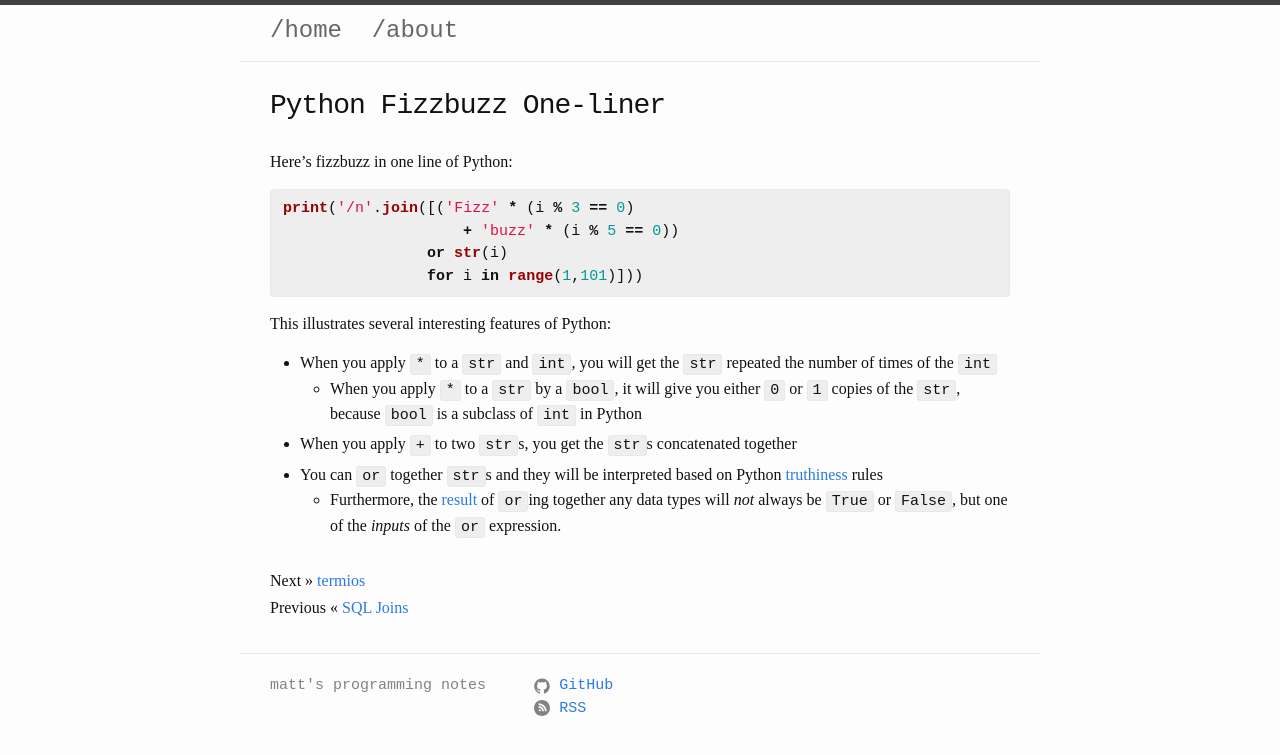
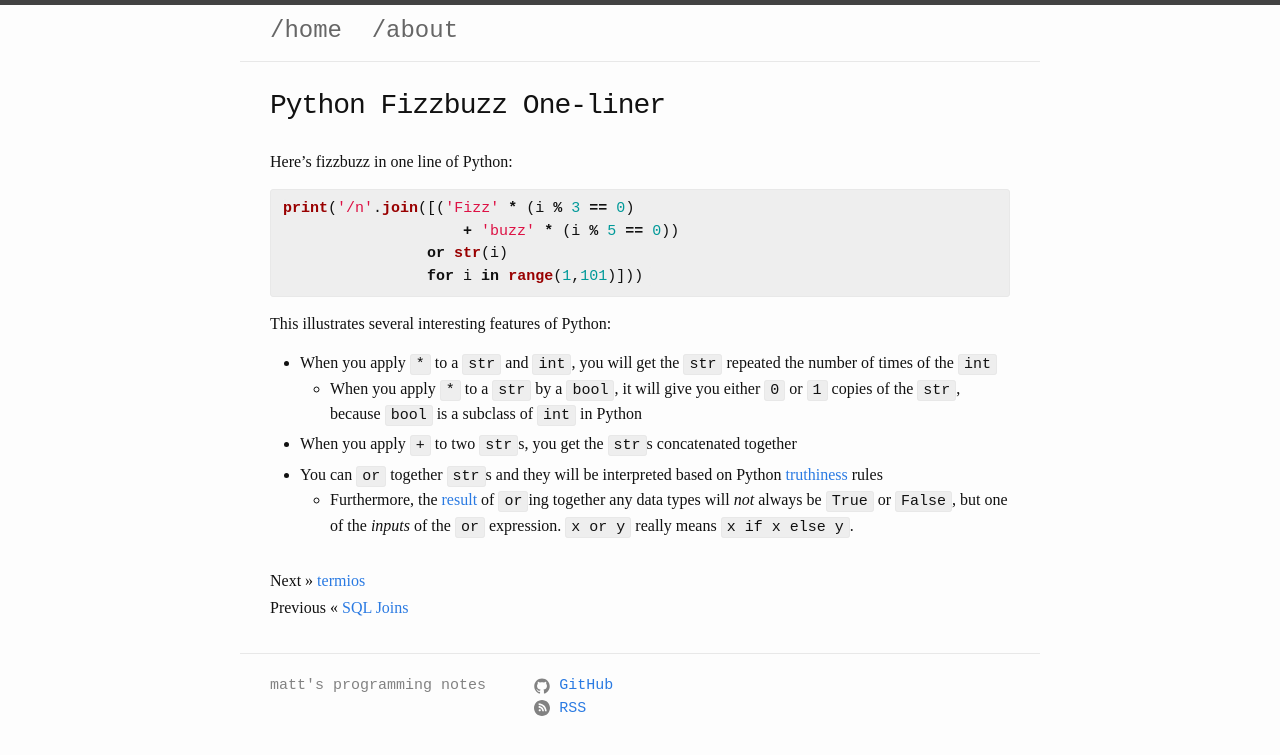
Before and after one commit to mattsteadman/mattsteadman.github.io, a Jekyll site: the page built from _posts/2018-08-09-fizzbuzz.md, in a window 1280 px wide. Shown: the top 755 px of the page. Built offline with Jekyll 4.4.1, drawn with Linux system fonts in a browser that asks for light colours.

Commit message:
Phrasing

```diff
--- a/_posts/2018-08-09-fizzbuzz.md
+++ b/_posts/2018-08-09-fizzbuzz.md
@@ -21,4 +21,4 @@ This illustrates several interesting features of Python:
     - When you apply `*` to a `str` by a `bool`, it will give you either `0` or `1` copies of the `str`, because `bool` is a subclass of `int` in Python
 - When you apply `+` to two `str`s, you get the `str`s concatenated together
 - You can `or` together `str`s and they will be interpreted based on Python [truthiness](https://docs.python.org/3/library/stdtypes.html#truth-value-testing) rules
-    - Furthermore, the [result](https://docs.python.org/3/library/stdtypes.html#boolean-operations-and-or-not) of `or`ing together any data types will *not* always be `True` or `False`, but one of the *inputs* of the `or` expression.
+    - Furthermore, the [result](https://docs.python.org/3/library/stdtypes.html#boolean-operations-and-or-not) of `or`ing together any data types will *not* always be `True` or `False`, but one of the *inputs* of the `or` expression. `x or y` really means `x if x else y`.
```
